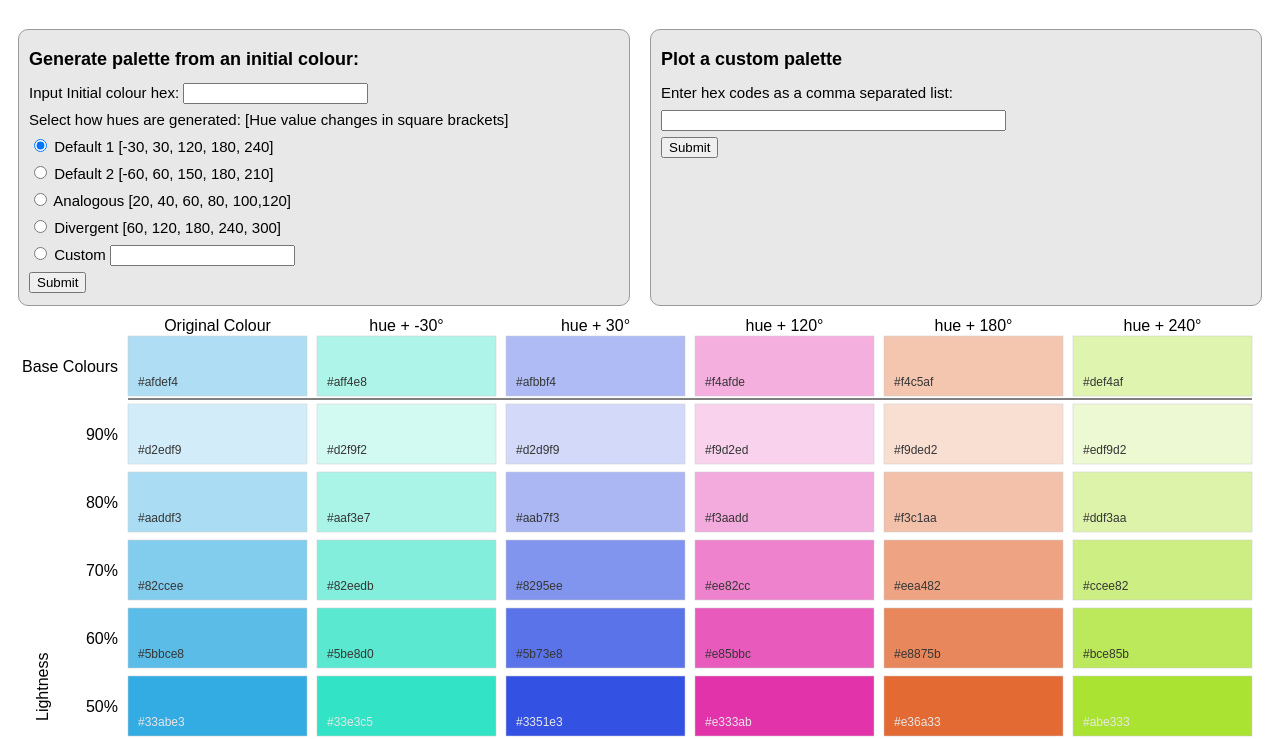
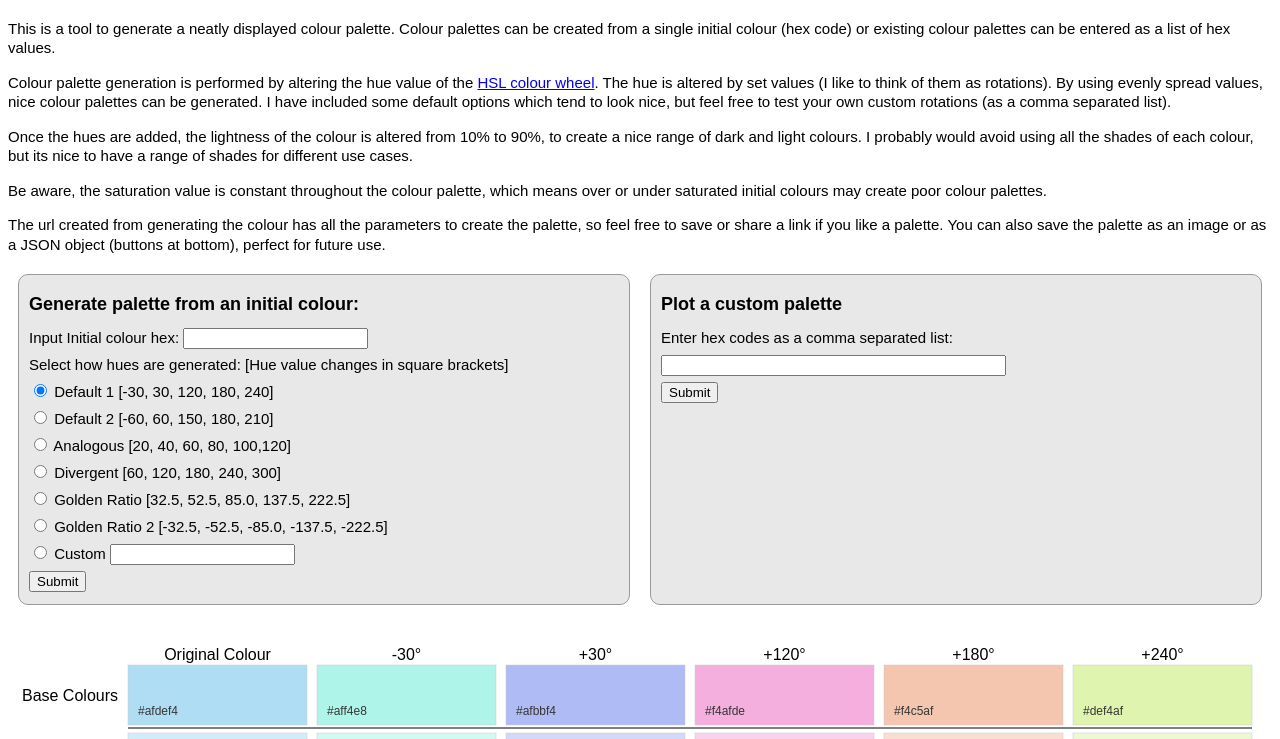
Before and after one commit to gabriel-ing/ColorPalette, a website: page docs/index.html in a window 1280 px wide. Shown: the part 61-800 px from the top of the page. Drawn offline with nearby package versions, Linux system fonts and the light colour scheme.

Commit message:
Added golden ratio options

```diff
--- a/docs/bundle.js
+++ b/docs/bundle.js
@@ -2985,7 +2985,7 @@
     complementObject.h += theta;
     // console.log(complementObject);
     return {
-        colorName: `hue + ${theta}°`,
+      colorName: theta > 0 ? `+${theta}°` : `${theta}°`,
       hex: complementObject.formatHex(),
       colorObject: complementObject,
     };
@@ -3019,6 +3019,8 @@
     default2: [-60, 60, 150, 180, 210],
     analogous: [20, 40, 60, 80, 100, 120],
     divergent: [60, 120, 180, 240, 300],
+    goldenRatio: [32.5, 52.5, 85.0, 137.5, 222.5],
+    goldenRatio2: [-32.5, -52.5, -85.0, -137.5, -222.5],
   };
   function getColors(params) {
     let colors;
@@ -3034,22 +3036,19 @@
       }
 
       if (params.get("rotation") === "custom") {
-        console.log(true);
         rotations = params
           .get("customRotation")
           .split(",")
           .map((d) => Number(d.trim()));
-        if (!rotations | rotations.length===1) {
-
+        if (!rotations | (rotations.length === 1)) {
           alert("Please enter hue values as a comma separated list");
           colors = setDefaultColors();
-          return colors
+          return colors;
         }
       } else {
-        console.log(false);
         rotations = rotationOptions[params.get("rotation")];
       }
-      console.log(rotations);
+
       colors = getHues(hexInput, rotations);
     } else if (params.get("hexList")) {
       const hexListInput = params.get("hexList");
@@ -3084,7 +3083,7 @@
         lightness: d.lightness,
       }));
 
-    const baseColorsJSON = JSON.stringify(baseColors);
+    const baseColorsJSON = JSON.stringify(baseColors,null, 2);
 
     const colorsBlob = new Blob([baseColorsJSON], { type: "application/json" });
     const fileURL = URL.createObjectURL(colorsBlob);
@@ -3109,6 +3108,10 @@
     ? (document.getElementById(params.get("rotation")).checked = true)
     : console.log(params.get("rotation"));
   document.getElementById("hex-list").value = params.get("hexList");
+  params.get("rotation") === "custom"
+    ? (document.getElementById("custom-rotation").value =
+        params.get("customRotation"))
+    : null;
 
   // Create the list of colours
   const colors = getColors(params);
--- a/docs/index.html
+++ b/docs/index.html
@@ -28,11 +28,17 @@
       body {
         font-family: arial;
       }
+      p {
+        font-size: 15px;
+        line-height: 1.3em;
+        margin-bottom: 10px;
+      }
       #palette {
         width: 1000px;
         height: 700px;
         flex-grow: 1;
         flex-shrink: 1;
+        margin: 30px 0px;
       }
       .hex-label {
         font-size: 12px;
@@ -60,10 +66,55 @@
         font-size: 18px;
         font-weight: 600;
       }
+      .button-container {
+        display: flex;
+        margin: auto;
+        justify-items: center;
+      }
+      button {
+        margin: 10px;
+        /* height: 40px; */
+        width: 100px;
+        font-size: 15px;
+        font-weight: 400;
+      }
     </style>
   </head>
   <body>
     <h1>Colour Palette Generator</h1>
+    <p>
+      This is a tool to generate a neatly displayed colour palette. Colour
+      palettes can be created from a single initial colour (hex code) or
+      existing colour palettes can be entered as a list of hex values.
+    </p>
+    <p>
+      Colour palette generation is performed by altering the hue value of the
+      <a
+        href="https://www.nixsensor.com/what-is-hsl-color/?srsltid=AfmBOopnKqUtj5_dmxeIfpSQvLAvos1fAaCkSQ7uMngOYGu-DvyzLJV8"
+        >HSL colour wheel</a
+      >. The hue is altered by set values (I like to think of them as
+      rotations). By using evenly spread values, nice colour palettes can be
+      generated. I have included some default options which tend to look nice,
+      but feel free to test your own custom rotations (as a comma separated
+      list).
+    </p>
+    <p>
+      Once the hues are added, the lightness of the colour is altered from 10%
+      to 90%, to create a nice range of dark and light colours. I probably would
+      avoid using all the shades of each colour, but its nice to have a range of
+      shades for different use cases.
+    </p>
+    <p>
+      Be aware, the saturation value is constant throughout the colour palette,
+      which means over or under saturated initial colours may create poor colour
+      palettes.
+    </p>
+    <p>
+      The url created from generating the colour has all the parameters to
+      create the palette, so feel free to save or share a link if you like a
+      palette. You can also save the palette as an image or as a JSON object
+      (buttons at bottom), perfect for future use.
+    </p>
     <div class="form-container">
       <div class="customise-options">
         <h2 class="form-header">Generate palette from an initial colour:</h2>
@@ -100,6 +151,22 @@
           />
           <label for="divergent">Divergent [60, 120, 180, 240, 300]</label
           ><br />
+          <input
+          type="radio"
+          id="goldenRatio"
+          name="rotation"
+          value="goldenRatio"
+        />
+        <label for="goldenRatio">Golden Ratio [32.5, 52.5, 85.0, 137.5, 222.5]</label
+        ><br />
+        <input
+          type="radio"
+          id="goldenRatio2"
+          name="rotation"
+          value="goldenRatio2"
+        />
+        <label for="goldenRatio2">Golden Ratio 2 [-32.5, -52.5, -85.0, -137.5, -222.5]</label
+        ><br />
           <input type="radio" id="custom" name="rotation" value="custom" />
           <label for="custom">Custom</label>
           <input type="text" id="custom-rotation" name="customRotation" />
@@ -129,8 +196,10 @@
     <div class="flex">
       <div id="palette"></div>
     </div>
-    <button onclick="saveChart('palette-svg')">Save Image</button>
-    <button onclick="saveJson()">Save JSON</button>
+    <div class="button-container">
+      <button onclick="saveChart('palette-svg')">Save Image</button>
+      <button onclick="saveJson()">Save JSON</button>
+    </div>
     <div id="tooltip"></div>
 
     <script src="bundle.js"></script>
--- a/src/getHues.js
+++ b/src/getHues.js
@@ -3,7 +3,7 @@ function getColorByHueRotation(originalColor, theta) {
   complementObject.h += theta;
   // console.log(complementObject);
   return {
-      colorName: `hue + ${theta}°`,
+    colorName: theta > 0 ? `+${theta}°` : `${theta}°`,
     hex: complementObject.formatHex(),
     colorObject: complementObject,
   };
--- a/src/main.js
+++ b/src/main.js
@@ -17,6 +17,10 @@ params.get("rotation")
   ? (document.getElementById(params.get("rotation")).checked = true)
   : console.log(params.get("rotation"));
 document.getElementById("hex-list").value = params.get("hexList");
+params.get("rotation") === "custom"
+  ? (document.getElementById("custom-rotation").value =
+      params.get("customRotation"))
+  : null;
 
 // Create the list of colours
 const colors = getColors(params);
--- a/src/saveJson.js
+++ b/src/saveJson.js
@@ -12,7 +12,7 @@ export const saveJson = () => {
       lightness: d.lightness,
     }));
 
-  const baseColorsJSON = JSON.stringify(baseColors);
+  const baseColorsJSON = JSON.stringify(baseColors,null, 2);
 
   const colorsBlob = new Blob([baseColorsJSON], { type: "application/json" });
   const fileURL = URL.createObjectURL(colorsBlob);
```
Also changed, not shown: src/getColors.js (+5 -6 lines), 1 other file. Lines whose indentation alone changed are shown as unchanged.
